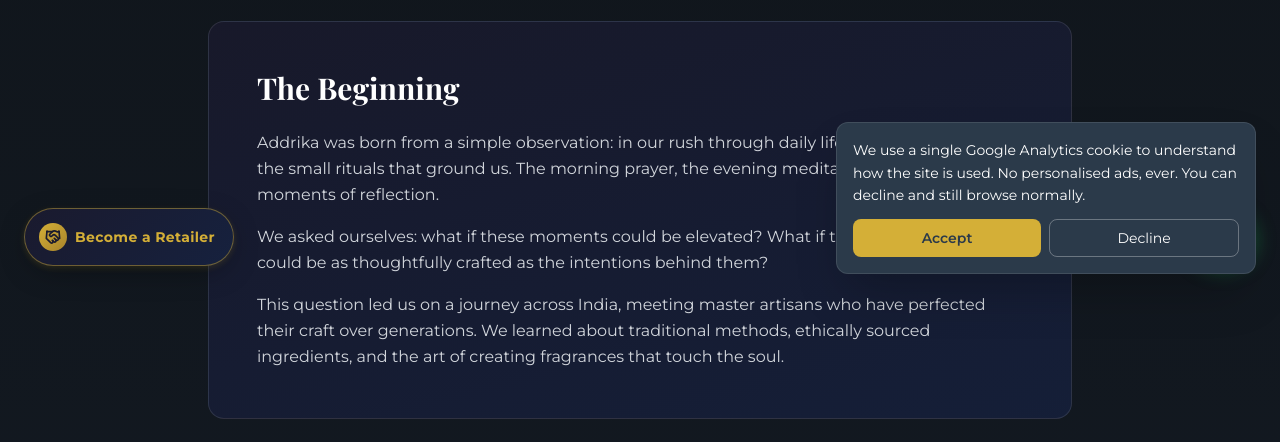
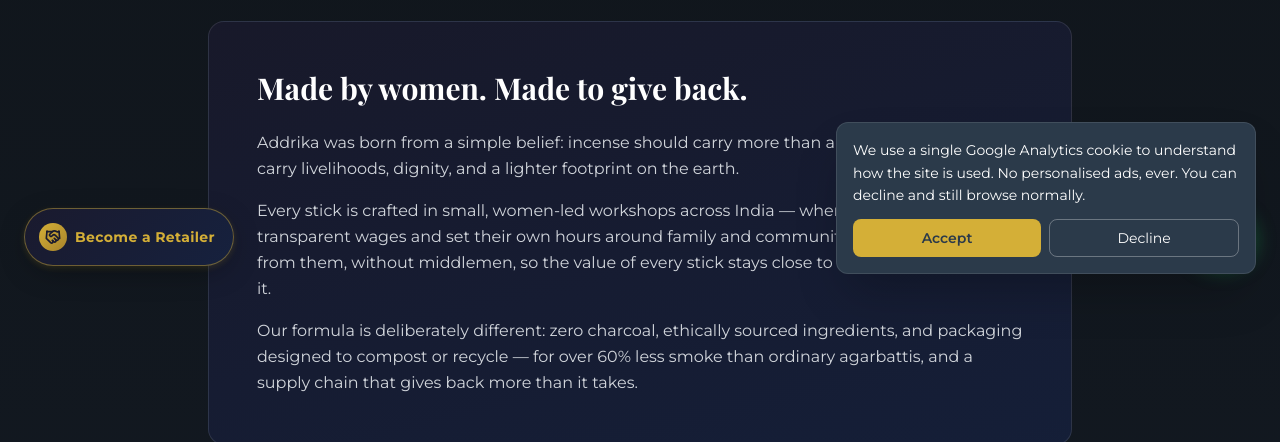
Before and after one commit to SanMan911/Addrika-Fragrances, a Next.js app in the folder frontend-next/: page /our-story in a window 1280 px wide. Shown: the part 510-952 px from the top of the page. Built offline with nearby package versions, Linux system fonts and the light colour scheme; no server answers.

Commit message:
auto-commit for df2b88fa-1f45-4e23-9f9e-ecad59fc6a92

```diff
--- a/frontend-next/app/our-story/page.js
+++ b/frontend-next/app/our-story/page.js
@@ -112,22 +112,27 @@ export default function OurStoryPage() {
                 className="text-2xl sm:text-3xl font-bold mb-6 text-white"
                 style={{ fontFamily: "'Playfair Display', serif" }}
               >
-                The Beginning
+                Made by women. Made to give back.
               </h2>
               <div className="space-y-4 text-gray-300 leading-relaxed">
                 <p>
-                  Addrika was born from a simple observation: in our rush through daily life,
-                  we often overlook the small rituals that ground us. The morning prayer,
-                  the evening meditation, the quiet moments of reflection.
+                  Addrika was born from a simple belief: incense should carry
+                  more than a fragrance. It should carry livelihoods, dignity,
+                  and a lighter footprint on the earth.
                 </p>
                 <p>
-                  We asked ourselves: what if these moments could be elevated? What if the
-                  incense we light could be as thoughtfully crafted as the intentions behind them?
+                  Every stick is crafted in small, women-led workshops across
+                  India — where artisans earn fair, transparent wages and set
+                  their own hours around family and community. We buy directly
+                  from them, without middlemen, so the value of every stick
+                  stays close to the hands that shaped it.
                 </p>
                 <p>
-                  This question led us on a journey across India, meeting master artisans who
-                  have perfected their craft over generations. We learned about traditional
-                  methods, ethically sourced ingredients, and the art of creating fragrances that touch the soul.
+                  Our formula is deliberately different: zero charcoal,
+                  ethically sourced ingredients, and packaging designed to
+                  compost or recycle — for over 60% less smoke than ordinary
+                  agarbattis, and a supply chain that gives back more than it
+                  takes.
                 </p>
               </div>
             </div>
```
Also changed, not shown: 2 other files (tests, documents, lock files or other folders).
